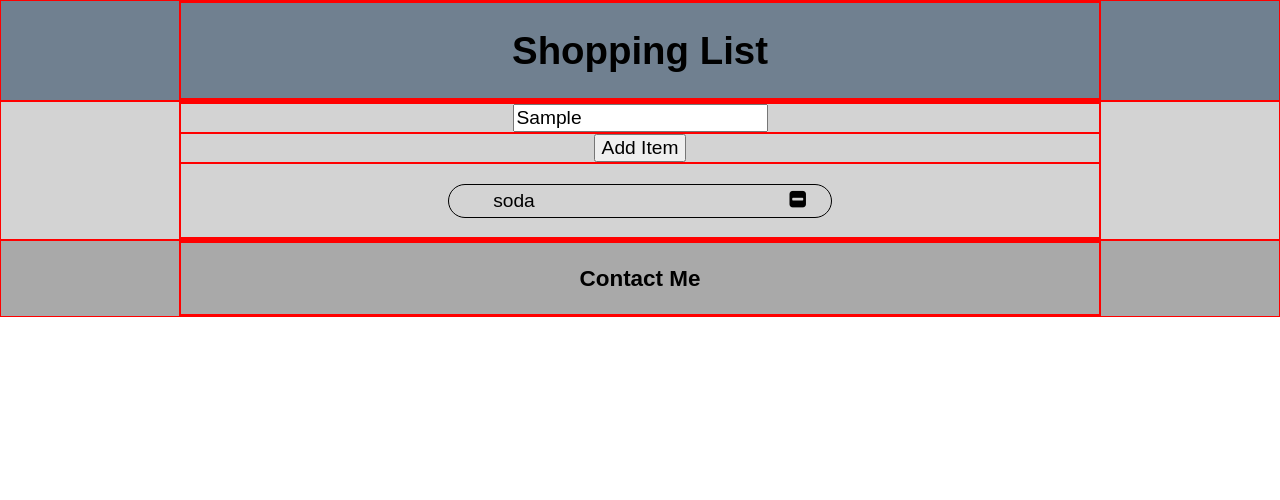
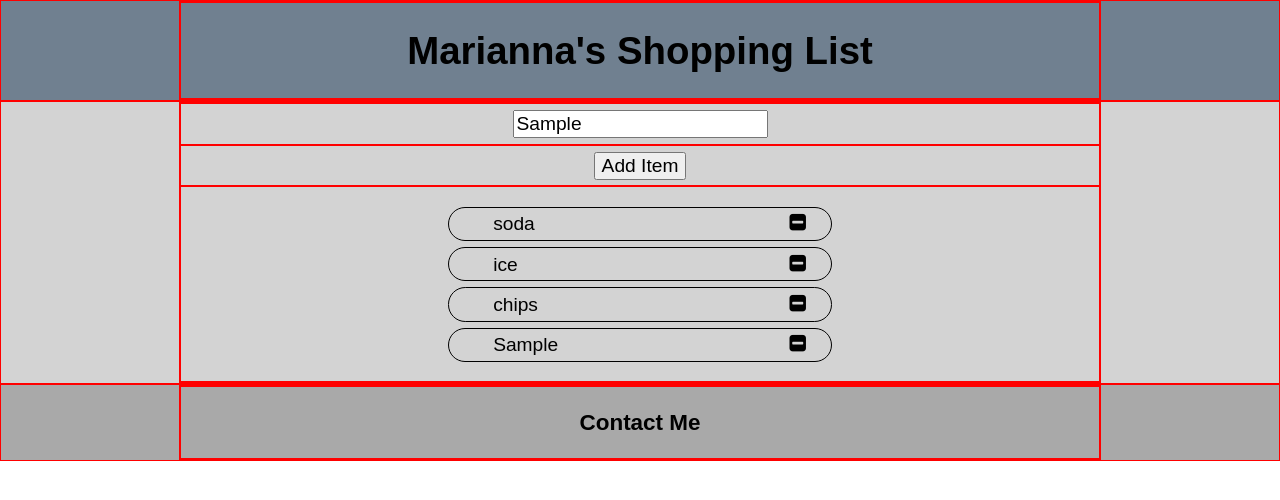
Before and after one commit to daveharmswebdev/multistore, a plain HTML site: page index.html in a window 1280 px wide. Both pictures are taken after typing "Sample" into the empty fields and a click on the button "Add Item". Drawn offline with nearby package versions, Linux system fonts and the light colour scheme.

Commit message:
2nd draft

```diff
--- a/css/style.css
+++ b/css/style.css
@@ -70,6 +70,14 @@ footer {
   background-color: darkgray;
 }
 
+input {
+  margin: 0.3rem;
+}
+
+button {
+  margin: 0.3rem;
+}
+
 ul {
   padding: 0;
 }
@@ -77,7 +85,7 @@ ul {
 li {
   list-style: none;
   width: 20rem;
-  margin: 0rem auto;
+  margin: 0.3rem auto;
 }
 
 .item {
--- a/index.html
+++ b/index.html
@@ -4,7 +4,7 @@
     <meta charset="utf-8">
     <title>Simple Shoppinglist</title>
 
-    <link href="http://maxcdn.bootstrapcdn.com/font-awesome/4.2.0/css/font-awesome.min.css" rel="stylesheet">
+    <link href="https://maxcdn.bootstrapcdn.com/font-awesome/4.2.0/css/font-awesome.min.css" rel="stylesheet">
     <link rel="stylesheet" href="css/normalize.css">
     <link rel="stylesheet" href="css/style.css">
   </head>
@@ -12,7 +12,7 @@
     <header class="title clearfix">
       <div class="container clearfix">
         <div class="column full">
-          <h1>Shopping List</h1>
+          <h1>Marianna's Shopping List</h1>
         </div>
       </div>
     </header>
@@ -29,6 +29,12 @@
             <li>
               <div class="item"><p>soda</p><i class="fa fa-minus-square"></i></div>
             </li>
+            <li>
+              <div class="item"><p>ice</p><i class="fa fa-minus-square"></i></div>
+            </li>
+            <li>
+              <div class="item"><p>chips</p><i class="fa fa-minus-square"></i></div>
+            </li>
           </ul>
         </div>
       </div>
@@ -40,7 +46,8 @@
         </div>
       </div>
     </footer>
-    <script src="http://code.jquery.com/jquery-1.12.0.min.js"></script>
+    <script src="https://code.jquery.com/ui/1.11.4/jquery-ui.min.js"></script>
+    <script src="https://code.jquery.com/jquery-1.12.0.min.js"></script>
     <script src="js/app.js"></script>
   </body>
 </html>
--- a/js/app.js
+++ b/js/app.js
@@ -1,7 +1,24 @@
 $( document ).ready(function() {
-    console.log( "ready!" );
+
+  // add item click button and val of input becomes next item
+  $('button').click(function() {
+    addItem();
+  });
+
+  $('input').keydown(function(enter) {
+    if (enter.keyCode == 13) {
+      addItem();
+    }
+  });
+
+  function addItem() {
+    var gitem = $('input').val();
+    console.log(gitem);
+    $('ul').append("<li><div class=\"item\"><p>"+gitem+"</p><i class=\"fa fa-minus-square\"></i></div></li>");
+  }
+
+  $('ul').sortable({containment: 'parent',
+    tolerance: 'pointer'
+  });
+
 });
-
-$("button").click(function() {
-  console.log("make my day");
-});
```
